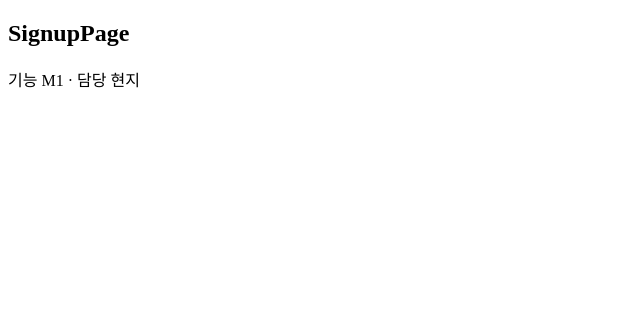
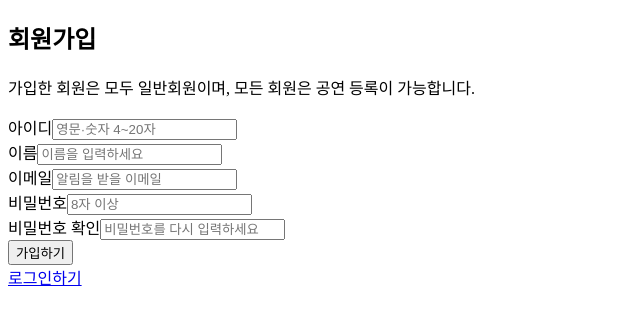
Before and after one commit to DE-Lee33/CatchWish, a React (Vite) app in the folder frontend/: page /signup in a window 1280 px wide. Shown: the top 324 px of the page, without its empty margins (0-640 px from the left). Built offline with nearby package versions, Linux system fonts and the light colour scheme; no server answers.

Commit message:
feat: 회원가입 화면 추가
- 회원가입 API 호출 함수 추가
- 입력 형식·비밀번호 일치 검사 후 가입 요청
- 아이디·이메일 중복 오류를 해당 칸에 표시하고 입력값 유지
- 가입 성공 시 로그인 화면으로 이동

```diff
--- /dev/null
+++ b/frontend/src/api/members.ts
@@ -0,0 +1,14 @@
+import client from './client.ts'
+
+// 서버 model.dto.SignupRequest record와 같은 모양
+export type SignupRequest = {
+  loginId: string
+  password: string
+  memberName: string
+  email: string
+}
+
+// 가입 후 자동 로그인은 하지 않는다. 화면이 /login으로 보낸다
+export async function signup(request: SignupRequest): Promise<void> {
+  await client.post('/members', request)
+}
--- /dev/null
+++ b/frontend/src/components/auth/SignupForm.tsx
@@ -0,0 +1,102 @@
+import { useState, type FormEvent } from 'react'
+import { useNavigate } from 'react-router'
+import { toApiError } from '../../api/client.ts'
+import { signup } from '../../api/members.ts'
+
+type Field = 'loginId' | 'memberName' | 'email' | 'password' | 'passwordConfirm'
+type Values = Record<Field, string>
+type FieldErrors = Partial<Record<Field, string>>
+
+// 칸 5개가 모양이 같아 목록으로 그린다
+const FIELDS: { name: Field; label: string; type: string; placeholder: string; autoComplete: string }[] = [
+  { name: 'loginId', label: '아이디', type: 'text', placeholder: '영문·숫자 4~20자', autoComplete: 'username' },
+  { name: 'memberName', label: '이름', type: 'text', placeholder: '이름을 입력하세요', autoComplete: 'name' },
+  { name: 'email', label: '이메일', type: 'email', placeholder: '알림을 받을 이메일', autoComplete: 'email' },
+  { name: 'password', label: '비밀번호', type: 'password', placeholder: '8자 이상', autoComplete: 'new-password' },
+  { name: 'passwordConfirm', label: '비밀번호 확인', type: 'password', placeholder: '비밀번호를 다시 입력하세요', autoComplete: 'new-password' },
+]
+
+// 서버 MemberManager와 같은 규칙 (DECISIONS "입력 규칙"). 여기는 빨리 알려 주는 용도이고 최종 검사는 서버가 한다
+const LOGIN_ID_PATTERN = /^[A-Za-z0-9]{4,20}$/
+const EMAIL_PATTERN = /^[^@\s]+@[^@\s]+\.[^@\s]+$/
+
+// 중복 오류는 폼 아래가 아니라 해당 칸 아래에 띄운다
+const FIELD_ERRORS: Record<string, [Field, string]> = {
+  DUPLICATE_LOGIN_ID: ['loginId', '이미 사용 중인 아이디입니다.'],
+  DUPLICATE_EMAIL: ['email', '이미 사용 중인 이메일입니다.'],
+}
+
+function validate(values: Values): FieldErrors {
+  const errors: FieldErrors = {}
+  if (!LOGIN_ID_PATTERN.test(values.loginId)) errors.loginId = '아이디는 영문·숫자 4~20자로 입력해주세요.'
+  if (!values.memberName.trim()) errors.memberName = '이름을 입력해주세요.'
+  if (!EMAIL_PATTERN.test(values.email)) errors.email = '이메일 형식이 올바르지 않습니다.'
+  if (values.password.length < 8) errors.password = '비밀번호는 8자 이상 입력해주세요.'
+  if (values.password !== values.passwordConfirm) errors.passwordConfirm = '비밀번호가 일치하지 않습니다.'
+  return errors
+}
+
+function SignupForm() {
+  const navigate = useNavigate()
+  const [values, setValues] = useState<Values>({
+    loginId: '',
+    memberName: '',
+    email: '',
+    password: '',
+    passwordConfirm: '',
+  })
+  const [errors, setErrors] = useState<FieldErrors>({})
+  const [formError, setFormError] = useState('')
+  const [submitting, setSubmitting] = useState(false)
+
+  async function handleSubmit(event: FormEvent<HTMLFormElement>) {
+    event.preventDefault()
+    const found = validate(values)
+    setErrors(found)
+    setFormError('')
+    if (Object.keys(found).length > 0) return
+
+    setSubmitting(true)
+    try {
+      const { loginId, password, memberName, email } = values
+      await signup({ loginId, password, memberName, email })
+      navigate('/login')
+    } catch (caught) {
+      // 실패해도 values는 그대로라 입력값이 유지된다
+      const { code, message } = toApiError(caught)
+      const fieldError = FIELD_ERRORS[code]
+      if (fieldError) setErrors({ [fieldError[0]]: fieldError[1] })
+      else setFormError(message)
+    } finally {
+      setSubmitting(false)
+    }
+  }
+
+  // 브라우저 기본 검사 말풍선 대신 칸 아래 문구로 통일하려고 noValidate
+  return (
+    <form onSubmit={handleSubmit} noValidate>
+      {FIELDS.map((field) => (
+        <div key={field.name}>
+          <label>
+            {field.label}
+            <input
+              type={field.type}
+              value={values[field.name]}
+              onChange={(event) => setValues({ ...values, [field.name]: event.target.value })}
+              placeholder={field.placeholder}
+              autoComplete={field.autoComplete}
+              aria-invalid={Boolean(errors[field.name])}
+            />
+          </label>
+          {errors[field.name] && <p role="alert">{errors[field.name]}</p>}
+        </div>
+      ))}
+      {formError && <p role="alert">{formError}</p>}
+      <button type="submit" disabled={submitting}>
+        {submitting ? '가입 중...' : '가입하기'}
+      </button>
+    </form>
+  )
+}
+
+export default SignupForm
--- a/frontend/src/pages/SignupPage.tsx
+++ b/frontend/src/pages/SignupPage.tsx
@@ -1,7 +1,15 @@
-import PagePlaceholder from '../components/PagePlaceholder.tsx'
+import { Link } from 'react-router'
+import SignupForm from '../components/auth/SignupForm.tsx'
 
 function SignupPage() {
-  return <PagePlaceholder pageName="SignupPage" featureIds="M1" owner="현지" />
+  return (
+    <section>
+      <h1>회원가입</h1>
+      <p>가입한 회원은 모두 일반회원이며, 모든 회원은 공연 등록이 가능합니다.</p>
+      <SignupForm />
+      <Link to="/login">로그인하기</Link>
+    </section>
+  )
 }
 
 export default SignupPage
```
